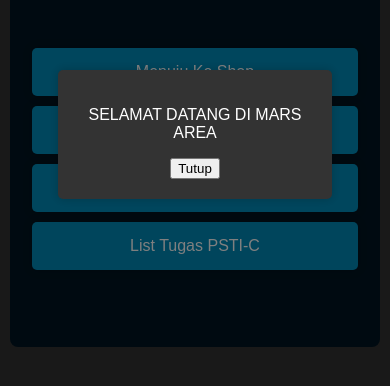
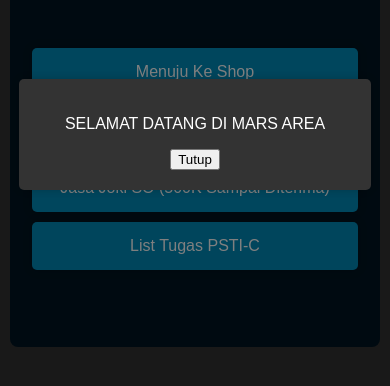
Before and after one commit to Aku-Mars/Coding, a plain HTML site: page Web/index.html in a window 390 px wide. Shown: the part 288-674 px from the top of the page. Drawn offline with Linux system fonts and the light colour scheme.

Commit message:
Remake Mars Hub + Update Todolist Online

```diff
--- a/Web/index.html
+++ b/Web/index.html
@@ -6,6 +6,8 @@
     <meta http-equiv="Content-Security-Policy" content="default-src 'self'; style-src 'self' 'unsafe-inline'; script-src 'self' 'unsafe-inline' 'unsafe-eval'">
     <title>MARS IS HERE</title>
     <style>
+
+    /* Section Body */
       body {
           background-color: #333;
           color: white;
@@ -21,6 +23,7 @@
           margin-top: 20px;
       }
 
+    /* Section Card */
       .card {
         width: auto;
         height: 450px;
@@ -66,39 +69,30 @@
         margin-bottom: 20px;
         display: flex;
         flex-direction: column;
-        align-items: center; /* Menyusun item secara horizontal di tengah */
+        align-items: center
     }
 
+    /* Section Button */
     .button {
       background-color: #008CBA;
       border-radius: 5px;
       box-shadow: 0 0 10px rgba(0, 0, 0, 0.2);
       color: white;
       border: none;
-      width: 80%; /* Lebar tombol 100% dari parentnya */
-      padding: 15px; /* Padding tombol */
+      width: 80%;
+      padding: 15px;
       cursor: pointer;
       margin-top: 10px;
-      transition: background-color 0.3s ease, transform 0.2s ease; /* Menambahkan efek transisi untuk perubahan warna dan transformasi */
-      display: inline-block; /* Mengubah tombol menjadi inline-block agar efek transisi transform berfungsi */
+      transition: background-color 0.3s ease, transform 0.2s ease;
+      display: inline-block;
     }
 
     .button:hover {
         background-color: #005B8F;
-        transform: scale(1.1); /* Efek zoom in pada hover */
+        transform: scale(1.1);
     }
 
-    .popup-content {
-        background-color: #333;
-        color: white;
-        border-radius: 5px;
-        box-shadow: 0 0 10px rgba(0, 0, 0, 0.2);
-        text-align: center;
-        padding: 20px;
-        width: 80%; /* Menyesuaikan lebar konten popup */
-        max-width: 400px; /* Menetapkan lebar maksimum */
-    }
-
+    /* Section Popup */
     .popup {
         display: none;
         position: fixed;
@@ -119,7 +113,8 @@
         box-shadow: 0 0 10px rgba(0, 0, 0, 0.2);
         text-align: center;
         padding: 20px;
-          width: 60%;
+        width: 80%;
+        max-width: 400px;
     }
 
     .popup.active {
@@ -160,6 +155,7 @@
         <span class="green box"></span>
       </div>
     </div>
+
     <div class="card__content">
       <div class="container">
         <h1>SELAMAT DATANG DI MARS HUB</h1>
@@ -178,6 +174,7 @@
             <button id="close-popup">Tutup</button>
         </div>
     </div>
+
     </div>
   </div>
 
@@ -186,35 +183,38 @@
         var closePopup = document.getElementById('close-popup');
 
         function togglePopup() {
+            // Toggle class 'active' untuk menampilkan atau menyembunyikan popup
             popup.classList.toggle('active');
         }
 
         closePopup.addEventListener('click', function () {
+            // Menutup popup ketika tombol tutup diklik
             togglePopup();
         });
 
-    var buttons = document.querySelectorAll('.button'); // Change class name to 'button'
+        var buttons = document.querySelectorAll('.button');
 
         buttons.forEach(function (btn) {
             btn.addEventListener('click', function () {
                 var href = btn.getAttribute('data-href');
                 if (href) {
+                    // Membuka tautan di jendela baru ketika tombol diklik
                     window.open(href, '_blank');
                 }
             });
         });
 
-    // Check if the popup should be displayed
+        // Memeriksa apakah popup harus ditampilkan
         var lastPopupTime = localStorage.getItem('lastPopupTime');
         var currentTime = new Date().getTime();
 
-    if (!lastPopupTime || (currentTime - lastPopupTime) > (60 * 60 * 1000)) {
-        // Display the popup if it has not been displayed or has been more than 1 hour
-        popup.classList.add('active');
-        // Save the last time the popup was displayed
+        if (!lastPopupTime || (currentTime - lastPopupTime) > (24 * 60 * 60 * 1000)) {
+            // Menampilkan popup jika belum pernah ditampilkan atau sudah lebih dari 1 hari
+            togglePopup();
+            // Menyimpan waktu terakhir popup ditampilkan
             localStorage.setItem('lastPopupTime', currentTime);
         } else {
-        // Hide the popup if it doesn't meet the conditions above
+            // Menyembunyikan popup jika tidak memenuhi kondisi di atas
             popup.classList.remove('active');
         }
     </script>
```
Lines whose indentation alone changed are shown as unchanged.
